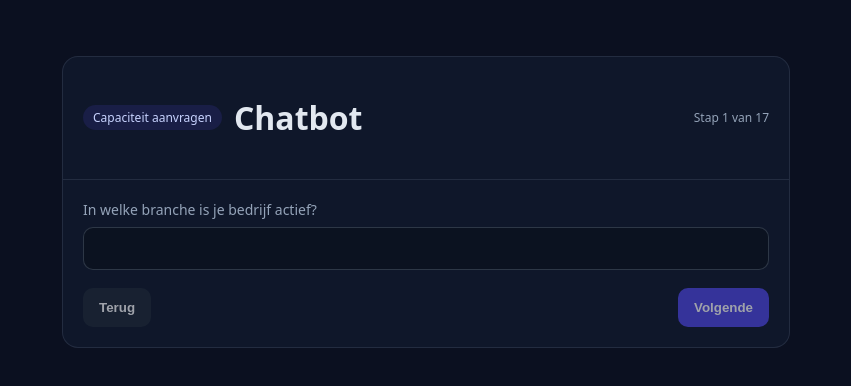
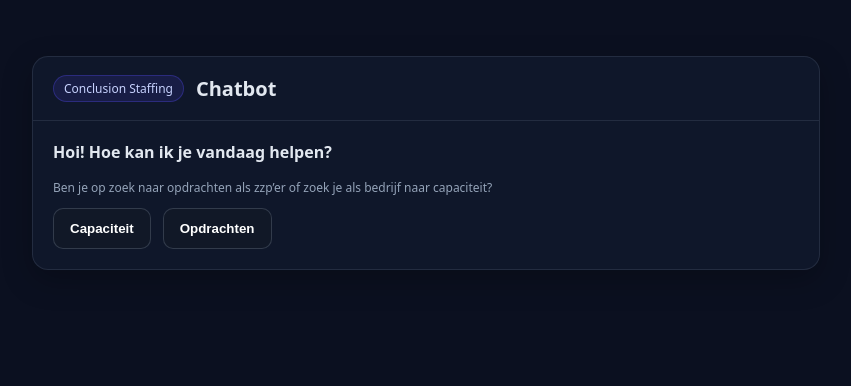
Before and after one commit to ennes7/Chatbot-livelive, a React (Vite) app: page / in a window 1280 px wide. Shown: the top 386 px of the page, without its empty margins (214-1065 px from the left). Built offline with nearby package versions, Linux system fonts and the light colour scheme.

Commit message:
Add files via upload

```diff
--- a/index.html
+++ b/index.html
@@ -3,7 +3,7 @@
   <head>
     <meta charset="UTF-8" />
     <meta name="viewport" content="width=device-width, initial-scale=1.0" />
-    <title>Capaciteit aanvragen – Chatbot</title>
+    <title>Conclusion Chatbot</title>
   </head>
   <body>
     <div id="root"></div>
--- a/package.json
+++ b/package.json
@@ -1,5 +1,5 @@
 {
-  "name": "capaciteit-bot",
+  "name": "conclusion-chatbot",
   "version": "1.0.0",
   "private": true,
   "scripts": {
--- a/src/App.jsx
+++ b/src/App.jsx
@@ -1,92 +1,84 @@
-import React, { useState, useMemo } from 'react'
+import React, { useState } from 'react'
+import CapacityForm from './CapacityForm.jsx'
+import FaqBot from './FaqBot.jsx'
 
-const FLOW = [
-  { key: 'branche', label: 'In welke branche is je bedrijf actief?', type: 'text', required: true },
-  { key: 'bedrijfsnaam', label: 'Wat is je bedrijfsnaam?', type: 'text', required: true },
-  { key: 'locatie', label: 'Wat is de locatie van de opdracht?', type: 'text', required: true },
-  { key: 'omschrijving', label: 'Wat is de opdrachtomschrijving?', type: 'textarea', required: true },
-  { key: 'musthaves', label: 'Wat zijn de technische must-haves?', type: 'textarea', required: true },
-  { key: 'nicetohaves', label: 'Wat zijn de technische nice-to-haves?', type: 'textarea' },
-  { key: 'startdatum', label: 'Wat is de gewenste startdatum?', type: 'date', required: true },
-  { key: 'uren', label: 'Voor hoeveel uur per week is de opdracht?', type: 'number', min: 1, max: 40, required: true },
-  { key: 'duur', label: 'Wat is de verwachte duur van de opdracht?', type: 'text', required: true },
-  { key: 'tarief', label: 'Zijn er tariefkaders waar wij rekening mee kunnen houden?', type: 'text' },
-  { key: 'werkvorm', label: 'Is de opdracht remote, hybride of op kantoor? En in welke verdeling?', type: 'select', options: ['Remote', 'Hybride', 'Op kantoor'] },
-  { key: 'teamsamenstelling', label: 'Hoe ziet de teamsamenstelling eruit?', type: 'textarea' },
-  { key: 'os', label: 'Werken jullie met Mac of Windows?', type: 'select', options: ['Mac', 'Windows', 'Beide'] },
-  { key: 'hardware', label: 'Gebruikt de specialist eigen hardware of wordt er een laptop verstrekt?', type: 'select', options: ['Eigen hardware', 'Laptop wordt verstrekt'] },
-  { key: 'taal', label: 'Is Nederlands vereist of mag de kandidaat ook Engelstalig zijn?', type: 'select', options: ['Nederlands', 'Engels', 'Beide'] },
-  { key: 'interviews', label: 'Kunnen we op korte termijn interviews plannen?', type: 'select', options: ['Ja', 'Nee'] },
-  { key: 'rondes', label: 'Volgt er één gesprek of meerdere rondes?', type: 'select', options: ['Eén gesprek', 'Meerdere rondes'] }
-];
-
-function Field({ cfg, value, setValue }) {
-  const common = {
-    className: cfg.type === 'textarea' ? 'textarea' : (cfg.type === 'select' ? 'select' : 'input'),
-    value: value ?? '',
-    onChange: (e) => setValue(e.target.value)
-  };
-  if (cfg.type === 'textarea') return <textarea rows={4} {...common} />;
-  if (cfg.type === 'text') return <input type="text" {...common} />;
-  if (cfg.type === 'number') return <input type="number" min={cfg.min} max={cfg.max} {...common} />;
-  if (cfg.type === 'date') return <input type="date" {...common} />;
-  if (cfg.type === 'select') return (
-    <select {...common}>
-      <option value="">Maak een keuze…</option>
-      {cfg.options.map(o => <option key={o} value={o}>{o}</option>)}
-    </select>
-  );
-  return null;
+const VIEWS = {
+  WELCOME: 'WELCOME',
+  ROOT_MENU: 'ROOT_MENU',
+  CAPACITY_MENU: 'CAPACITY_MENU',
+  ASSIGNMENTS_MENU: 'ASSIGNMENTS_MENU',
+  CAPACITY_FORM: 'CAPACITY_FORM',
+  FAQ: 'FAQ',
 }
 
 export default function App() {
-  const [step, setStep] = useState(0);
-  const [data, setData] = useState({});
-  const total = FLOW.length;
-  const cfg = FLOW[step];
-  const value = data[cfg?.key] ?? '';
+  const [view, setView] = useState(VIEWS.WELCOME)
 
-  const canNext = useMemo(() => {
-    if (!cfg) return false;
-    if (!cfg.required) return true;
-    return String(value).trim().length > 0;
-  }, [cfg, value]);
-
-  const setValue = (v) => setData(d => ({ ...d, [cfg.key]: v }));
-  const next = () => { if (canNext) setStep(s => Math.min(s + 1, total)); };
-  const back = () => setStep(s => Math.max(s - 1, 0));
-  const restart = () => { setData({}); setStep(0); };
+  const go = (v) => setView(v)
+  const openLink = (url) => { window.location.href = url }
 
   return (
     <div className="container">
       <div className="card">
         <div className="header">
-          <span className="badge">Capaciteit aanvragen</span>
+          <span className="badge">Conclusion Staffing</span>
           <h1>Chatbot</h1>
-          <span className="small" style={{marginLeft:'auto'}}>{step+1 <= total ? `Stap ${step+1} van ${total}` : 'Overzicht'}</span>
         </div>
+
         <div className="content">
-          {step < total ? (
-            <>
-              <p className="label">{cfg.label}</p>
-              <Field cfg={cfg} value={value} setValue={setValue} />
+          {view === VIEWS.WELCOME && (
+            <div>
+              <p style={{fontSize:16, marginTop:0}}><strong>Hoi! Hoe kan ik je vandaag helpen?</strong></p>
+              <p className="small">Ben je op zoek naar opdrachten als zzp’er of zoek je als bedrijf naar capaciteit?</p>
+              <div className="menu">
+                <button className="btn" onClick={()=>go(VIEWS.CAPACITY_MENU)}>Capaciteit</button>
+                <button className="btn" onClick={()=>go(VIEWS.ASSIGNMENTS_MENU)}>Opdrachten</button>
+              </div>
+            </div>
+          )}
+
+          {view === VIEWS.CAPACITY_MENU && (
+            <div>
+              <p className="label">Kies een optie:</p>
+              <div className="menu">
+                <button className="btn" onClick={()=>go(VIEWS.CAPACITY_FORM)}>Capaciteit aanvragen</button>
+                <button className="btn" onClick={()=>go(VIEWS.FAQ)}>FAQ's</button>
+                <button className="btn" onClick={()=>openLink('https://www.conclusionstaffing.nl/contact')}>Contact</button>
+              </div>
               <div className="nav">
-                <button className="btn secondary" onClick={back} disabled={step===0}>Terug</button>
-                <button className="btn" onClick={next} disabled={!canNext}>Volgende</button>
+                <button className="btn secondary" onClick={()=>go(VIEWS.WELCOME)}>Terug</button>
               </div>
-            </>
-          ) : (
-            <div className="summary">
-              <h2>Overzicht</h2>
-              <pre><code>{JSON.stringify(data, null, 2)}</code></pre>
+            </div>
+          )}
+
+          {view === VIEWS.ASSIGNMENTS_MENU && (
+            <div>
+              <p className="label">Kies een optie:</p>
+              <div className="menu">
+                <button className="btn" onClick={()=>openLink('https://www.conclusionstaffing.nl/voor-opdrachtnemers')}>Direct inschrijven</button>
+                <button className="btn" onClick={()=>go(VIEWS.FAQ)}>Onze werkwijze / FAQ</button>
+                <button className="btn" onClick={()=>openLink('https://www.conclusionstaffing.nl/contact')}>Contact</button>
+              </div>
               <div className="nav">
-                <button className="btn" onClick={() => navigator.clipboard.writeText(JSON.stringify(data, null, 2))}>Kopieer JSON</button>
-                <button className="btn secondary" onClick={restart}>Opnieuw</button>
+                <button className="btn secondary" onClick={()=>go(VIEWS.WELCOME)}>Terug</button>
+              </div>
+            </div>
+          )}
+
+          {view === VIEWS.CAPACITY_FORM && (
+            <CapacityForm onDone={()=>go(VIEWS.CAPACITY_MENU)} />
+          )}
+
+          {view === VIEWS.FAQ && (
+            <div>
+              <FaqBot title="Conclusion FAQ" />
+              <div className="nav">
+                <button className="btn secondary" onClick={()=>go(VIEWS.WELCOME)}>Terug naar start</button>
               </div>
             </div>
           )}
         </div>
       </div>
     </div>
-  );
+  )
 }
--- /dev/null
+++ b/src/CapacityForm.jsx
@@ -0,0 +1,83 @@
+import React, { useMemo, useState } from 'react'
+
+const FLOW = [
+  { key: 'branche', label: 'In welke branche is je bedrijf actief?', type: 'text', required: true },
+  { key: 'bedrijfsnaam', label: 'Wat is je bedrijfsnaam?', type: 'text', required: true },
+  { key: 'locatie', label: 'Wat is de locatie van de opdracht?', type: 'text', required: true },
+  { key: 'omschrijving', label: 'Wat is de opdrachtomschrijving?', type: 'textarea', required: true },
+  { key: 'musthaves', label: 'Wat zijn de technische must-haves?', type: 'textarea', required: true },
+  { key: 'nicetohaves', label: 'Wat zijn de technische nice-to-haves?', type: 'textarea' },
+  { key: 'startdatum', label: 'Wat is de gewenste startdatum?', type: 'date', required: true },
+  { key: 'uren', label: 'Voor hoeveel uur per week is de opdracht?', type: 'number', min: 1, max: 40, required: true },
+  { key: 'duur', label: 'Wat is de verwachte duur van de opdracht?', type: 'text', required: true },
+  { key: 'tarief', label: 'Zijn er tariefkaders waar wij rekening mee kunnen houden?', type: 'text' },
+  { key: 'werkvorm', label: 'Is de opdracht remote, hybride of op kantoor? En in welke verdeling?', type: 'select', options: ['Remote', 'Hybride', 'Op kantoor'] },
+  { key: 'teamsamenstelling', label: 'Hoe ziet de teamsamenstelling eruit?', type: 'textarea' },
+  { key: 'os', label: 'Werken jullie met Mac of Windows?', type: 'select', options: ['Mac', 'Windows', 'Beide'] },
+  { key: 'hardware', label: 'Gebruikt de specialist eigen hardware of wordt er een laptop verstrekt?', type: 'select', options: ['Eigen hardware', 'Laptop wordt verstrekt'] },
+  { key: 'taal', label: 'Is Nederlands vereist of mag de kandidaat ook Engelstalig zijn?', type: 'select', options: ['Nederlands', 'Engels', 'Beide'] },
+  { key: 'interviews', label: 'Kunnen we op korte termijn interviews plannen?', type: 'select', options: ['Ja', 'Nee'] },
+  { key: 'rondes', label: 'Volgt er één gesprek of meerdere rondes?', type: 'select', options: ['Eén gesprek', 'Meerdere rondes'] }
+]
+
+function Field({ cfg, value, setValue }) {
+  const common = {
+    className: cfg.type === 'textarea' ? 'textarea' : (cfg.type === 'select' ? 'select' : 'input'),
+    value: value ?? '',
+    onChange: (e) => setValue(e.target.value)
+  }
+  if (cfg.type === 'textarea') return <textarea rows={4} {...common} />
+  if (cfg.type === 'text') return <input type="text" {...common} />
+  if (cfg.type === 'number') return <input type="number" min={cfg.min} max={cfg.max} {...common} />
+  if (cfg.type === 'date') return <input type="date" {...common} />
+  if (cfg.type === 'select') return (
+    <select {...common}>
+      <option value="">Maak een keuze…</option>
+      {cfg.options.map(o => <option key={o} value={o}>{o}</option>)}
+    </select>
+  )
+  return null
+}
+
+export default function CapacityForm({ onDone }) {
+  const [step, setStep] = useState(0)
+  const [data, setData] = useState({})
+  const total = FLOW.length
+  const cfg = FLOW[step]
+  const value = data[cfg?.key] ?? ''
+
+  const canNext = useMemo(() => {
+    if (!cfg) return false
+    if (!cfg.required) return true
+    return String(value).trim().length > 0
+  }, [cfg, value])
+
+  const setValue = (v) => setData(d => ({ ...d, [cfg.key]: v }))
+  const next = () => { if (canNext) setStep(s => Math.min(s + 1, total)) }
+  const back = () => setStep(s => Math.max(s - 1, 0))
+
+  if (step >= total) {
+    // After finishing, show thank-you (no answers shown)
+    return (
+      <div>
+        <h2>Bedankt!</h2>
+        <p className="small">Je aanvraag is ontvangen. We nemen spoedig contact met je op.</p>
+        <div className="nav">
+          <button className="btn" onClick={() => onDone?.()}>Terug naar menu</button>
+        </div>
+      </div>
+    )
+  }
+
+  return (
+    <div>
+      <p className="label">{cfg.label}</p>
+      <Field cfg={cfg} value={value} setValue={setValue} />
+      <div className="nav">
+        <button className="btn secondary" onClick={back} disabled={step===0}>Terug</button>
+        <button className="btn" onClick={next} disabled={!canNext}>Volgende</button>
+      </div>
+      <p className="small" style={{marginTop:10}}>Je invoer wordt lokaal bewaard (niet verstuurd).</p>
+    </div>
+  )
+}
--- /dev/null
+++ b/src/FaqBot.jsx
@@ -0,0 +1,41 @@
+import React, { useState } from 'react'
+
+const SAMPLE_FAQS = [
+  { q: 'Hoe werkt jullie werkwijze?', a: 'We starten met een intake, bepalen scope en matchen specialisten. Binnen 48 uur heb je de eerste profielen.' },
+  { q: 'Werken jullie met uurtarieven?', a: 'Ja. Tarieven variëren per expertise en senioriteit. Geef je bandbreedte door in de aanvraag.' },
+  { q: 'Kunnen jullie ook hybride werken?', a: 'Zeker. We leveren specialisten voor remote, hybride en on-site opdrachten.' },
+]
+
+export default function FaqBot({ title = 'FAQ Bot (demo)' }) {
+  const [input, setInput] = useState('')
+  const [messages, setMessages] = useState([
+    { from: 'bot', text: `Welkom bij ${title}. Stel je vraag of kies een voorbeeld:` }
+  ])
+
+  const ask = (text) => {
+    const lower = text.toLowerCase()
+    const hit = SAMPLE_FAQS.find(f => lower.includes(f.q.toLowerCase().split(' ')[0]))
+    const answer = hit ? hit.a : 'Ik heb hier geen direct antwoord op in de demo. Wil je dat ik deze bot koppel aan jullie echte FAQ-documenten?'
+    setMessages(m => [...m, { from: 'user', text }, { from: 'bot', text: answer }])
+  }
+
+  return (
+    <div>
+      <div className="small" style={{marginBottom:12}}>Dit is een demo-FAQ. We kunnen dit koppelen aan echte documenten (RAG / vector search).</div>
+      <div style={{display:'flex', gap:8, flexWrap:'wrap', marginBottom:12}}>
+        {SAMPLE_FAQS.map((f,i)=>(
+          <button key={i} className="btn secondary" onClick={()=>ask(f.q)}>{f.q}</button>
+        ))}
+      </div>
+      <div style={{background:'#0b1220', border:'1px solid rgba(148,163,184,.15)', borderRadius:10, padding:12, maxHeight:260, overflow:'auto', marginBottom:12}}>
+        {messages.map((m,i)=>(
+          <div key={i} style={{margin:'6px 0'}}><strong>{m.from==='bot'?'🤖':'🧑‍💼'} </strong>{m.text}</div>
+        ))}
+      </div>
+      <div style={{display:'flex', gap:8}}>
+        <input className="input" placeholder="Typ je vraag..." value={input} onChange={e=>setInput(e.target.value)} onKeyDown={e=>e.key==='Enter'&&input.trim()&&ask(input)} />
+        <button className="btn" onClick={()=>input.trim()&&ask(input)}>Stuur</button>
+      </div>
+    </div>
+  )
+}
--- a/src/index.css
+++ b/src/index.css
@@ -1,16 +1,22 @@
-:root { --bg: #0b1020; --card: #0f172a; --muted: #94a3b8; --fg: #e2e8f0; --accent: #4f46e5; }
-* { box-sizing: border-box; }
-body { margin: 0; background: var(--bg); color: var(--fg); font-family: system-ui, -apple-system, Segoe UI, Roboto; }
-.container { max-width: 760px; margin: 40px auto; padding: 16px; }
-.card { background: var(--card); border: 1px solid rgba(148,163,184,.15); border-radius: 16px; overflow: hidden; }
-.header { padding: 18px 20px; border-bottom: 1px solid rgba(148,163,184,.15); display: flex; align-items: center; gap: 12px; }
-.badge { background: rgba(79,70,229,.15); color: #c7d2fe; padding: 4px 10px; border-radius: 999px; font-size: 12px; }
-.content { padding: 20px; }
-.label { color: var(--muted); font-size: 14px; margin: 0 0 8px; }
-.input, .select, .textarea { width: 100%; background: #0b1220; color: var(--fg); border: 1px solid rgba(148,163,184,.25); border-radius: 10px; padding: 12px 14px; font-size: 15px; }
-.btn { background: var(--accent); color: #fff; border: none; padding: 12px 16px; border-radius: 10px; font-weight: 600; cursor: pointer; }
-.btn.secondary { background: #1f2937; }
-.btn:disabled { opacity: .6; cursor: not-allowed; }
-.nav { display: flex; justify-content: space-between; gap: 12px; margin-top: 18px; }
-.small { font-size: 12px; color: var(--muted); }
-.summary code { white-space: pre-wrap; word-break: break-word; }
+:root{--bg:#0b1020;--card:#0f172a;--muted:#94a3b8;--fg:#e2e8f0;--accent:#4f46e5}
+*{box-sizing:border-box}body{margin:0;background:var(--bg);color:var(--fg);font-family:system-ui,-apple-system,Segoe UI,Roboto}
+.container{max-width:820px;margin:40px auto;padding:16px}
+.card{background:var(--card);border:1px solid rgba(148,163,184,.15);border-radius:16px;box-shadow:0 10px 30px rgba(0,0,0,.25);overflow:hidden}
+.header{padding:18px 20px;border-bottom:1px solid rgba(148,163,184,.15);display:flex;align-items:center;gap:12px}
+.badge{background:rgba(79,70,229,.15);color:#c7d2fe;border:1px solid rgba(79,70,229,.35);padding:4px 10px;border-radius:999px;font-size:12px}
+.content{padding:20px}
+h1{font-size:20px;margin:0}
+.label{color:var(--muted);font-size:14px;margin:0 0 8px}
+.input,.select,.textarea{width:100%;background:#0b1220;color:var(--fg);border:1px solid rgba(148,163,184,.25);border-radius:10px;padding:12px 14px;font-size:15px;outline:none}
+.input:focus,.select:focus,.textarea:focus{border-color:var(--accent);box-shadow:0 0 0 3px rgba(79,70,229,.2)}
+.btn{background:var(--accent);color:#fff;border:none;padding:12px 16px;border-radius:10px;font-weight:600;cursor:pointer}
+.btn.secondary{background:#1f2937}
+.btn.link{background:transparent;border:1px solid rgba(148,163,184,.25)}
+.btn:disabled{opacity:.6;cursor:not-allowed}
+.row{display:flex;gap:12px;flex-wrap:wrap}
+.nav{display:flex;gap:12px;margin-top:18px;flex-wrap:wrap}
+.small{font-size:12px;color:var(--muted)}
+.menu{display:flex;gap:12px;flex-wrap:wrap}
+.menu .btn{background:#111827;border:1px solid rgba(148,163,184,.25)}
+.menu .btn:hover{border-color:var(--accent)}
+.summary code{white-space:pre-wrap;word-break:break-word}
--- a/vite.config.js
+++ b/vite.config.js
@@ -1,5 +1,3 @@
 import { defineConfig } from 'vite'
 import react from '@vitejs/plugin-react'
-export default defineConfig({
-  plugins: [react()],
-})
+export default defineConfig({ plugins: [react()] })
```
Also changed, not shown: src/main.jsx (+1 -6 lines).
